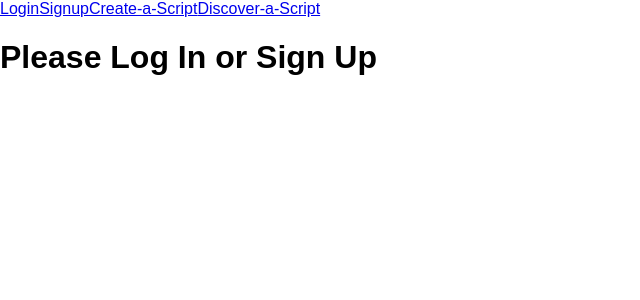
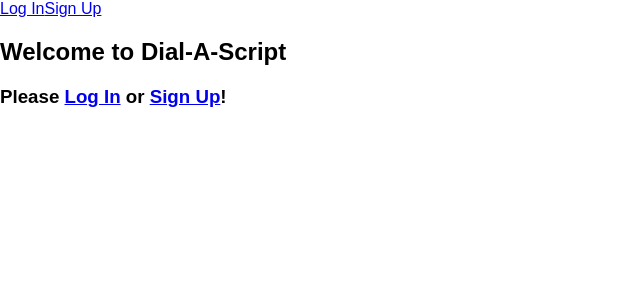
Before and after one commit to walkingalchemy/dial-a-script-frontend, a React (Create React App) app: page /profile in a window 1280 px wide. Shown: the top 300 px of the page, without its empty margins (0-640 px from the left). Built offline with nearby package versions, Linux system fonts and the light colour scheme.

Commit message:
Make routes and navigation conditional

```diff
--- a/src/App.js
+++ b/src/App.js
@@ -1,12 +1,15 @@
 import React, { Component } from 'react';
-import { Route, Link } from 'react-router-dom'
+import { Redirect, Switch, Route, withRouter} from 'react-router-dom'
+import { connect } from 'react-redux';
 
 import NavBar from './nav/NavBar'
+import LoggedOut from './nav/LoggedOut'
 import Profile from './components/Profile'
 import LoginForm from './nav/LoginForm'
 import SignupForm from './nav/SignupForm'
 import CallScript from './components/CallScript'
 import ScriptList from './components/ScriptList'
+import ScriptContainer from './components/ScriptContainer'
 
 import './App.css';
 
@@ -15,15 +18,42 @@
     return (
       <div>
         <NavBar />
-        <Route exact path="/profile" component={Profile} />
-        <Route exact path="/login" component={LoginForm} />
-        <Route exact path="/signup" component={SignupForm} />
-        <Route exact path='/script' component={CallScript}/>
-        <Route exact path='/scripts' component={ScriptList}/>
+        <Switch>
+          <Route exact path="/" render={() =>
+            {
+              return localStorage.getItem('jwt') ? <Redirect to="/profile" /> : <LoggedOut />
+            }
+          }/>
+          <Route exact path="/profile" render={() =>
+            {
+              return localStorage.getItem('jwt') ? <Profile /> : <LoggedOut />
+            }
+          }/>
+          <Route exact path="/create" render={() =>
+            {
+              return localStorage.getItem('jwt') ? <ScriptContainer /> : <LoggedOut />
+            }
+          }/>
+          <Route exact path="/script" render={() =>
+            {
+              return localStorage.getItem('jwt') ? <CallScript /> : <LoggedOut />
+            }
+          }/>
+          <Route exact path="/discover" render={() =>
+            {
+              return localStorage.getItem('jwt') ? <ScriptList /> : <LoggedOut />
+            }
+          }/>
 
+          <Route exact path="/login" render={() =>
+            {
+              return localStorage.getItem('jwt') ? <Redirect to="/"/> : <LoginForm />
+            }
+          } />
+          <Route exact path="/signup" component={SignupForm} />
+        </Switch>
       </div>
     );
   }
 }
-
-export default App;
+export default withRouter(connect((state) => ({ auth: state.auth }))(App))
--- a/src/actions/script.js
+++ b/src/actions/script.js
@@ -1,17 +1,17 @@
 import adapter from '../adapter'
 
-// export function createScript(scriptInputs) {
-//   console.log('scriptInputs')
-//   console.log(scriptInputs)
-//   return (dispatch) => {
-//     adapter.eventHandlers.createScript(scriptInputs)
-//     .then(scriptData => {
-//       console.log('returned data from backend')
-//       console.log(scriptData)
-//       dispatch(setCurrentScript(scriptData))
-//     })
-//   }
-// }
+export function createScript(scriptInputs) {
+  console.log('scriptInputs')
+  console.log(scriptInputs)
+  return (dispatch) => {
+    return adapter.eventHandlers.createScript(scriptInputs)
+    .then(scriptData => {
+      console.log('returned data from backend')
+      console.log(scriptData)
+      dispatch(setCurrentScript(scriptData))
+    })
+  }
+}
 
 
 export function setCurrentScript(scriptData) {
--- a/src/actions/user.js
+++ b/src/actions/user.js
@@ -3,7 +3,7 @@
 
 export function loginUser(name, password) {
   return (dispatch) => {
-    adapter.auth.login({name, password})
+    return adapter.auth.login({name, password})
     .then(userData => {
       console.log(userData)
       dispatch(setCurrentUser(userData))
--- a/src/components/Profile.js
+++ b/src/components/Profile.js
@@ -3,7 +3,8 @@
 import { Route, withRouter } from 'react-router-dom'
 
 
-import ScriptContainer from './ScriptContainer'
+import ScriptList from './ScriptList'
+import LoggedOut from '../nav/LoggedOut'
 
 
 
@@ -12,10 +13,10 @@
   render () {
     return (
       <div>
-      {!this.props.auth.name ?
-        <h1>Please Log In or Sign Up</h1>
+      {!localStorage.getItem('jwt') ?
+        <LoggedOut />
         :
-        <ScriptContainer />
+        <ScriptList />
       }
 
       </div>
--- a/src/components/ScriptContainer.js
+++ b/src/components/ScriptContainer.js
@@ -3,7 +3,7 @@
 import { withRouter } from 'react-router-dom'
 
 import adapter from '../adapter'
-import { setCurrentScript } from '../actions/script'
+import { createScript } from '../actions/script'
 
 class ScriptContainer extends React.Component {
   state = {
@@ -17,20 +17,12 @@
 
   handleSubmit = (e) => {
     e.preventDefault()
-    adapter.eventHandlers.createScript(
+    this.props.createScript(
       {
         ...this.state,
         user_id: this.props.auth.currentUserId
       })
-      .then(resp => {
-        if (resp.error) {
-          alert(resp.error)
-        } else {
-          this.props.setCurrentScript(resp)
-
-          this.props.history.push("/script")
-        }
-      })
+      .then(() => this.props.history.push('/'))
   }
 
   onInputChange = (e) => {
@@ -67,4 +59,4 @@
 
 
 
-export default withRouter(connect(mapStateToProps, { setCurrentScript })(ScriptContainer))
+export default withRouter(connect(mapStateToProps, { createScript })(ScriptContainer))
--- /dev/null
+++ b/src/nav/LoggedOut.js
@@ -0,0 +1,17 @@
+import React, { Component } from 'react';
+import { Link, withRouter } from 'react-router-dom'
+import { connect } from 'react-redux'
+
+class LoggedOut extends Component {
+  render() {
+    return (
+      <div>
+      <h2>Welcome to Dial-A-Script</h2>
+      <h3>Please <Link to="/login">Log In</Link> or <Link to="/signup">Sign Up</Link>!</h3>
+      </div>
+    );
+  }
+
+}
+
+export default withRouter(connect((state) => ({ auth: state.auth }))(LoggedOut));
--- a/src/nav/LoginForm.js
+++ b/src/nav/LoginForm.js
@@ -1,6 +1,7 @@
 import React from 'react'
 import { connect } from 'react-redux'
 import { loginUser } from '../actions/user'
+import { withRouter } from 'react-router-dom'
 
 class LoginForm extends React.Component {
   state = {
@@ -17,6 +18,7 @@
   handleLoginSubmit = (event) => {
     event.preventDefault()
     this.props.loginUser(this.state.name, this.state.password)
+    .then(() => this.props.history.push('/'))
   }
 
   render() {
@@ -30,4 +32,4 @@
   }
 }
 
-export default connect(null, { loginUser })(LoginForm)
+export default withRouter(connect(null, { loginUser })(LoginForm))
--- a/src/nav/NavBar.js
+++ b/src/nav/NavBar.js
@@ -8,23 +8,27 @@
 
 class NavBar extends Component {
   render() {
-    return (
-      <nav>
-        <Link to="/login">Login</Link>
-        <Link to="/signup">Signup</Link>
-        <Link to="/profile">Create-a-Script</Link>
-        <Link to="/scripts">Discover-a-Script</Link>
+      if(localStorage.getItem('jwt')) {
+        return (<nav>
+          <Link to="/profile">Profile</Link>
+          <Link to="/create">Create-A-Script</Link>
+          <Link to="/discover">Discover-a-Script</Link>
 
 
-        <div>
-          {this.renderLogoutButton()}
-        </div>
+          <div>
+            {this.renderLogoutButton()}
+          </div>
+        </nav>
+    )} else {
+      return(<nav>
+        <Link to="/login">Log In</Link>
+        <Link to="/signup">Sign Up</Link>
       </nav>
-    );
+    )}
   }
 
   renderLogoutButton = () => {
-    if(this.props.auth.name) {
+    if(localStorage.getItem('jwt')) {
         return <button onClick={this.props.logoutUser } >Log Out</button>
     }
   }
```
